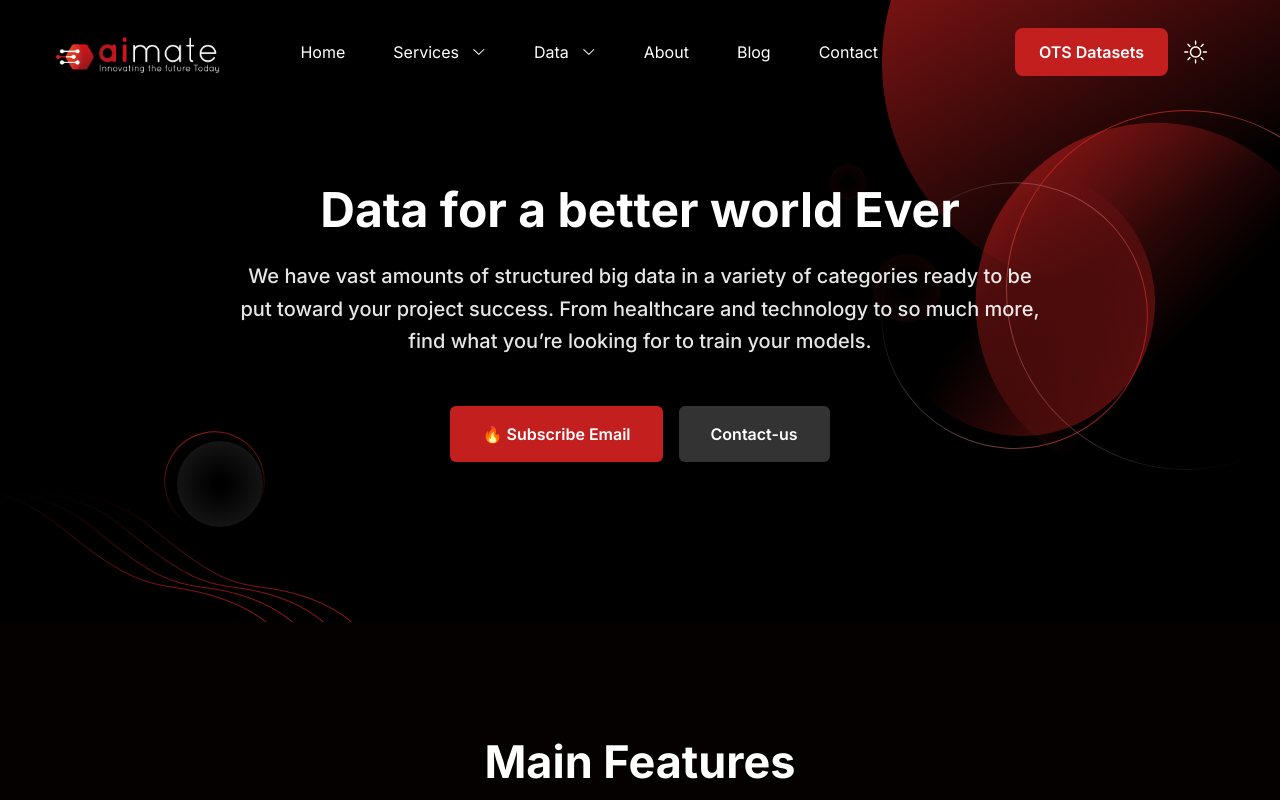
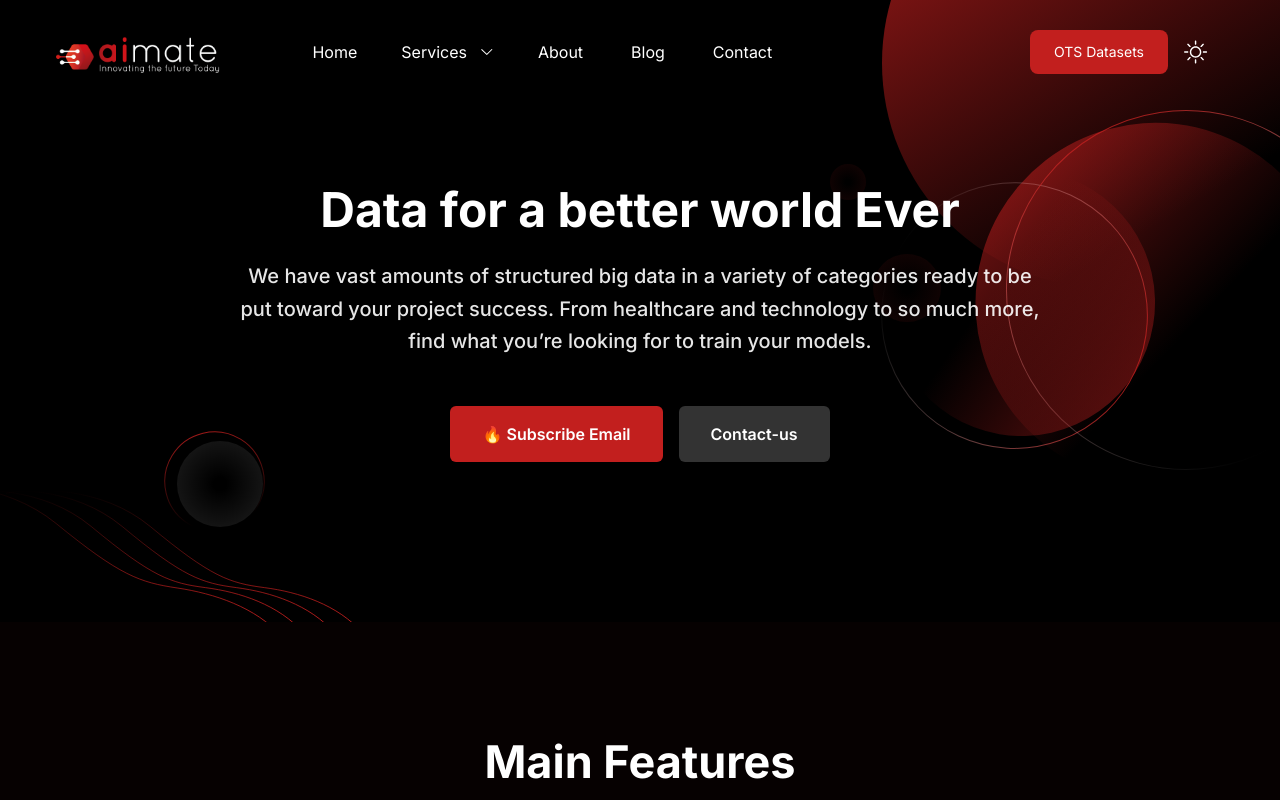
Before and after one commit to TheManishShaw/aimate.in, a Next.js app: page / in a window 1280 px wide. Shown: the top 800 px of the page. Built offline with nearby package versions, Linux system fonts and the light colour scheme.

Commit message:
new changes

```diff
--- a/components/Contact/NewsLatterBox.tsx
+++ b/components/Contact/NewsLatterBox.tsx
@@ -16,13 +16,13 @@ const NewsLatterBox = () => {
           type="text"
           name="name"
           placeholder="Enter your name"
-          className="mb-4 w-full rounded-md border border-body-color border-opacity-10 py-3 px-6 text-base font-medium text-body-color placeholder-body-color outline-none focus:border-primary focus:border-opacity-100 focus-visible:shadow-none dark:border-white dark:border-opacity-10 dark:bg-[#c96060b5] focus:dark:border-opacity-50"
+          className="mb-4 w-full rounded-md border border-body-color border-opacity-10 py-3 px-6 text-base font-medium text-body-color placeholder-body-color outline-none focus:border-primary focus:border-opacity-100 focus-visible:shadow-none dark:border-white dark:border-opacity-10 dark:bg-[#c9606045] focus:dark:border-opacity-50"
         />
         <input
           type="email"
           name="email"
           placeholder="Enter your email"
-          className="mb-4 w-full rounded-md border border-body-color border-opacity-10 py-3 px-6 text-base font-medium text-body-color placeholder-body-color outline-none focus:border-primary focus:border-opacity-100 focus-visible:shadow-none dark:border-white dark:border-opacity-10 dark:bg-[#c96060b5] focus:dark:border-opacity-50"
+          className="mb-4 w-full rounded-md border border-body-color border-opacity-10 py-3 px-6 text-base font-medium text-body-color placeholder-body-color outline-none focus:border-primary focus:border-opacity-100 focus-visible:shadow-none dark:border-white dark:border-opacity-10 dark:bg-[#c9606045] focus:dark:border-opacity-50"
         />
         <input
           type="submit"
--- a/components/Contact/index.tsx
+++ b/components/Contact/index.tsx
@@ -30,7 +30,7 @@ const Contact = () => {
                       <input
                         type="text"
                         placeholder="Enter your name"
-                        className="w-full rounded-md border border-transparent py-3 px-6 text-base text-body-color placeholder-body-color shadow-one outline-none focus:border-primary focus-visible:shadow-none dark:bg-[#c96060b5] dark:shadow-signUp"
+                        className="w-full rounded-md border border-transparent py-3 px-6 text-base text-body-color placeholder-body-color shadow-one outline-none focus:border-primary focus-visible:shadow-none dark:bg-[#c9606045] dark:shadow-signUp"
                       />
                     </div>
                   </div>
@@ -45,7 +45,7 @@ const Contact = () => {
                       <input
                         type="email"
                         placeholder="Enter your email"
-                        className="w-full rounded-md border border-transparent py-3 px-6 text-base text-body-color placeholder-body-color shadow-one outline-none focus:border-primary focus-visible:shadow-none dark:bg-[#c96060b5] dark:shadow-signUp"
+                        className="w-full rounded-md border border-transparent py-3 px-6 text-base text-body-color placeholder-body-color shadow-one outline-none focus:border-primary focus-visible:shadow-none dark:bg-[#c9606045] dark:shadow-signUp"
                       />
                     </div>
                   </div>
@@ -61,7 +61,7 @@ const Contact = () => {
                         name="message"
                         rows={5}
                         placeholder="Enter your Message"
-                        className="w-full resize-none rounded-md border border-transparent py-3 px-6 text-base text-body-color placeholder-body-color shadow-one outline-none focus:border-primary focus-visible:shadow-none dark:bg-[#c96060b5] dark:shadow-signUp"
+                        className="w-full resize-none rounded-md border border-transparent py-3 px-6 text-base text-body-color placeholder-body-color shadow-one outline-none focus:border-primary focus-visible:shadow-none dark:bg-[#c9606045] dark:shadow-signUp"
                       ></textarea>
                     </div>
                   </div>
--- a/components/Header/index.tsx
+++ b/components/Header/index.tsx
@@ -101,13 +101,13 @@ const Header = () => {
                       : "invisible top-[120%] opacity-0"
                   }`}
                 >
-                  <ul className="block lg:flex lg:space-x-12">
+                  <ul className="block lg:flex lg:space-x-6">
                     {menuData.map((menuItem, index) => (
                       <li key={menuItem.id} className="group relative">
                         {menuItem.path ? (
                           <Link
                             href={menuItem.path}
-                            className={`flex py-2 text-base text-dark group-hover:opacity-70 dark:text-white lg:mr-0 lg:inline-flex lg:py-6 lg:px-0`}
+                            className={`flex rounded-full py-2 px-2 text-base text-dark  group-hover:!bg-primary  group-hover:text-white dark:!bg-opacity-30 dark:text-white lg:mr-0 lg:inline-flex lg:py-1 lg:px-3`}
                           >
                             {menuItem.title}
                           </Link>
@@ -115,7 +115,7 @@ const Header = () => {
                           <>
                             <a
                               onClick={() => handleSubmenu(index)}
-                              className="flex cursor-pointer items-center justify-between py-2 text-base text-dark group-hover:opacity-70 dark:text-white lg:mr-0 lg:inline-flex lg:py-6 lg:px-0"
+                              className="flex cursor-pointer items-center justify-between rounded-full py-2 text-base text-dark group-hover:!bg-primary group-hover:text-white dark:text-white lg:mr-0 lg:inline-flex lg:py-1 lg:px-2"
                             >
                               {menuItem.title}
                               <span className="pl-3">
@@ -137,7 +137,7 @@ const Header = () => {
                                   <Link
                                     href={submenuItem.path!}
                                     key={submenuItem.id}
-                                    className="block rounded py-2.5 text-sm text-dark hover:opacity-70 dark:text-white lg:px-3"
+                                    className="block rounded py-2.5 text-sm text-dark hover:underline hover:opacity-70 dark:text-white lg:px-3"
                                   >
                                     {submenuItem.title}
                                   </Link>
@@ -151,7 +151,7 @@ const Header = () => {
                 </nav>
               </div>
               <div className="flex items-center justify-end pr-16 lg:pr-0">
-                <button className="rounded-lg bg-primary px-6 py-3 font-semibold capitalize text-white">
+                <button className="rounded-lg bg-primary px-6 py-1 text-sm font-normal capitalize text-white sm:text-sm sm:font-normal md:py-2 lg:py-3">
                   OTS Datasets
                 </button>
                 <div>
--- a/components/Header/menuData.tsx
+++ b/components/Header/menuData.tsx
@@ -38,49 +38,13 @@ const menuData: Menu[] = [
       },
       {
         id: 45,
-        title: "Annotation and Segmentation",
+        title: "Data Annotation",
         path: "/data-annotation",
         newTab: false,
       },
     ],
   },
-  {
-    id: 2,
-    title: "Data",
-    newTab: false,
-    submenu: [
-      {
-        id: 41,
-        title: "Doc AI",
-        path: "/about",
-        newTab: false,
-      },
-      {
-        id: 42,
-        title: "Computer Vision",
-        path: "/computer-vision",
-        newTab: false,
-      },
-      {
-        id: 43,
-        title: "Conversational AI",
-        path: "/speech-audio",
-        newTab: false,
-      },
-      {
-        id: 44,
-        title: "Healthcare AI",
-        path: "/health-care",
-        newTab: false,
-      },
-      {
-        id: 45,
-        title: "Annotation and Segmentation",
-        path: "/data-annotation",
-        newTab: false,
-      },
-    ],
-  },
+
   {
     id: 3,
     title: "About",
```
